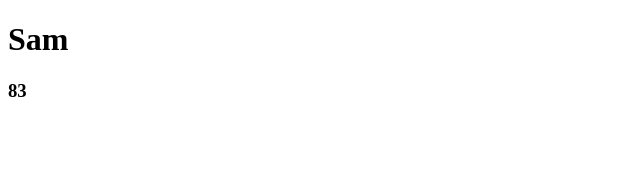
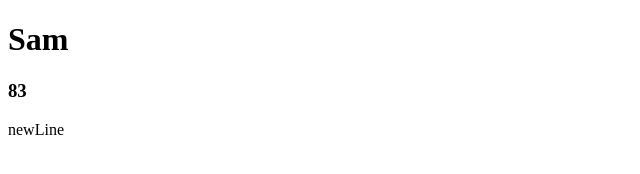
Before and after one commit to hexschool/hexschoolGit, a plain HTML site: page 83/index.html in a window 1280 px wide. Shown: the full height of the page, 0-640 px from the left. Drawn offline with Linux system fonts and the light colour scheme.

Commit message:
i add index p

```diff
--- a/83/index.html
+++ b/83/index.html
@@ -9,5 +9,6 @@
 <body>
   <h1>Sam</h1>
   <h3>83</h3>
+  <p>newLine</p>
 </body>
 </html>
```
